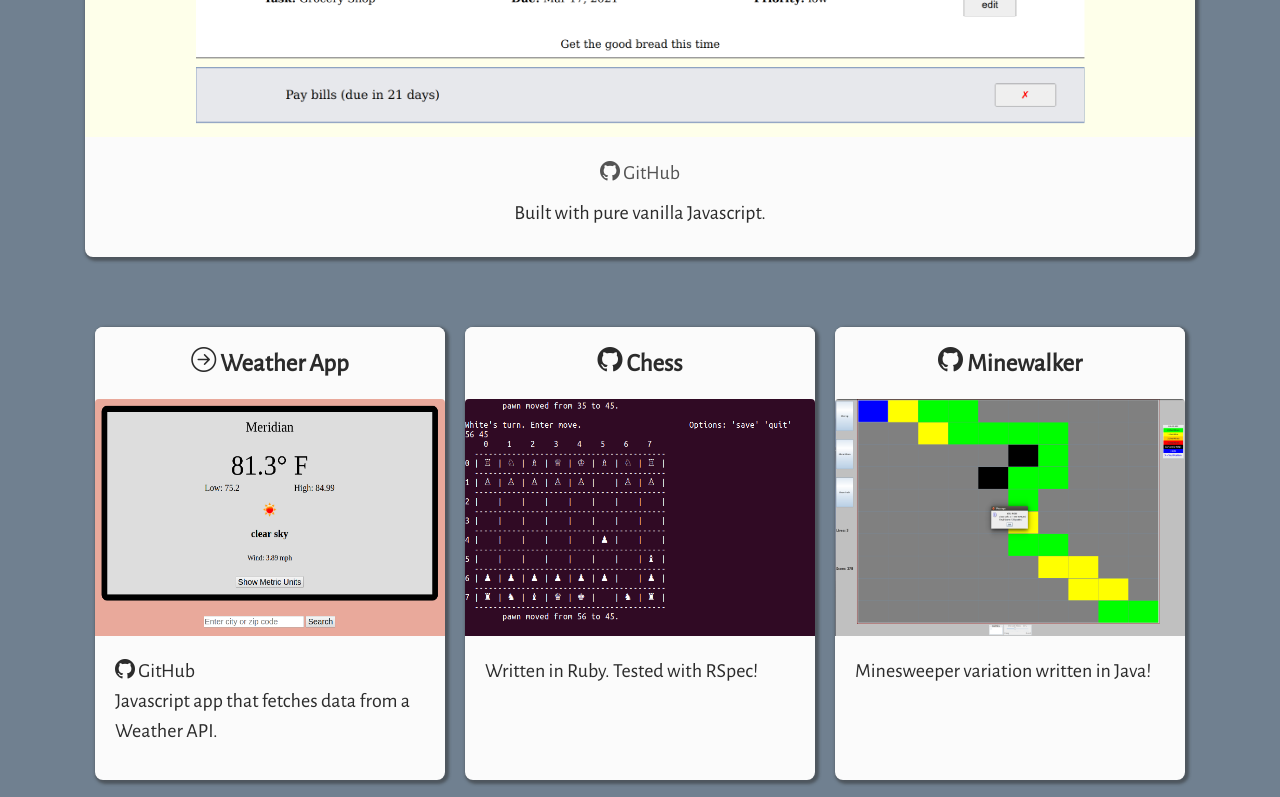
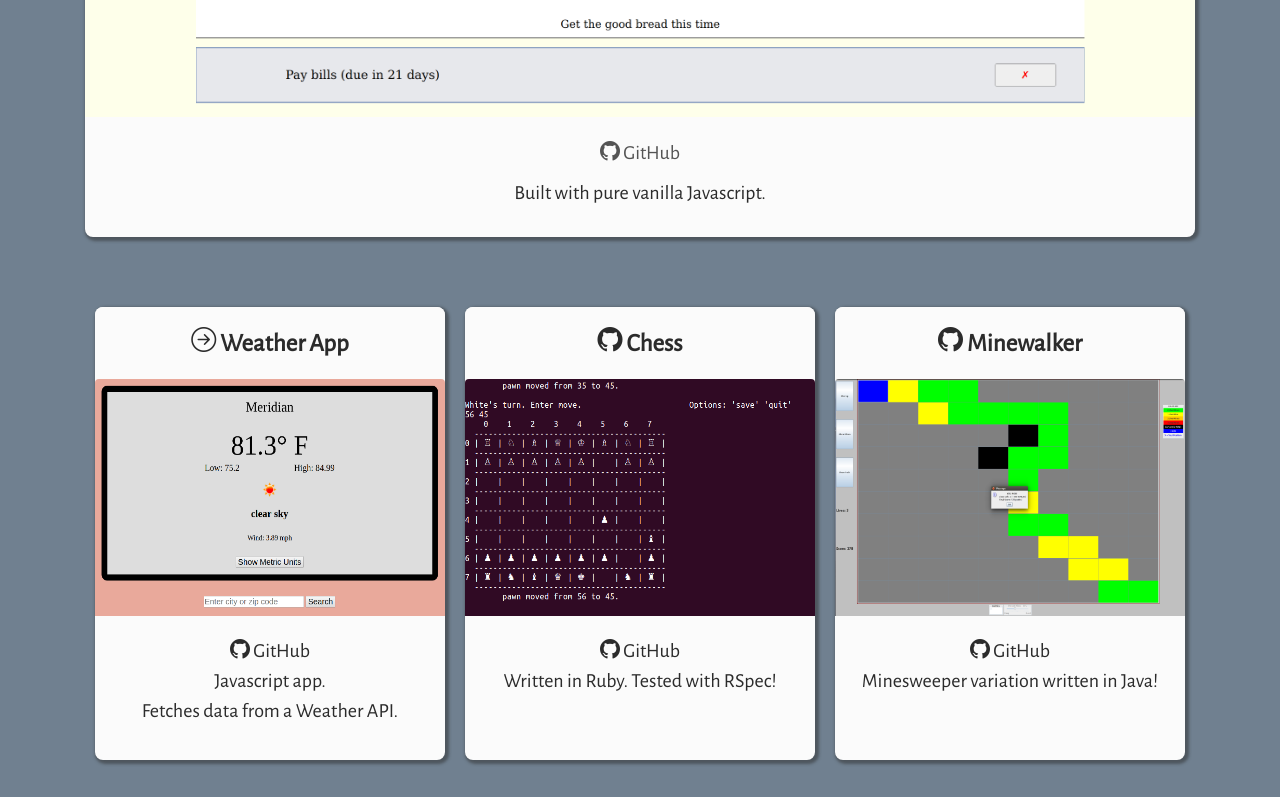
Before and after one commit to ericmailr/resume, a website: page index.html in a window 1280 px wide. Shown: the part 2000-2797 px from the top of the page. Drawn offline with nearby package versions, Linux system fonts and the light colour scheme; a web font is replaced by a local one.

Commit message:
update resume, adjust some spacing

```diff
--- a/index.html
+++ b/index.html
@@ -131,7 +131,7 @@
       <div
         class="container-fluid d-flex flex-column align-items-center projects-container middle-container"
       >
-        <div class="card my-3" style="width: 100%">
+        <div class="card mb-3" style="width: 100%">
           <h5 class="card-title py-3 mx-auto">
             <a href="https://twitter-clone-ericmiller.herokuapp.com/"
               ><i class="bi bi-arrow-right-circle"></i> Twitter Clone
@@ -193,14 +193,18 @@
               alt="weather app screenshot"
               height="60%"
             />
-            <div class="card-body" style="height: 8rem">
+            <div
+              class="card-body container d-flex flex-column align-items-center"
+              style="height: 8rem"
+            >
               <span
                 ><a href="https://github.com/ericmailr/weather-app"
                   ><i class="bi bi-github"></i> GitHub</a
                 ></span
               >
-              <p class="card-text">
-                Javascript app that fetches data from a Weather API.
+              <p class="card-text d-flex flex-column align-items-center">
+                <span>Javascript app.</span
+                ><span>Fetches data from a Weather API.</span>
               </p>
             </div>
           </div>
@@ -216,7 +220,16 @@
               alt="chess"
               height="60%"
             />
-            <div class="card-body" style="height: 8rem">
+            <div
+              class="card-body container d-flex flex-column align-items-center"
+              style="height: 8rem"
+            >
+              <span
+                ><a href="https://github.com/ericmailr/ruby_final_project"
+                  ><i class="bi bi-github"></i> GitHub</a
+                ></span
+              >
+
               <p class="card-text">Written in Ruby. Tested with RSpec!</p>
             </div>
           </div>
@@ -233,7 +246,15 @@
               alt="Minewalker screenshot"
               height="60%"
             />
-            <div class="card-body" style="height: 8rem">
+            <div
+              class="card-body container d-flex flex-column align-items-center"
+              style="height: 8rem"
+            >
+              <span
+                ><a href="https://github.com/ericmailr/Minewalker"
+                  ><i class="bi bi-github"></i> GitHub</a
+                ></span
+              >
               <p class="card-text">Minesweeper variation written in Java!</p>
             </div>
           </div>
--- a/styles.scss
+++ b/styles.scss
@@ -37,7 +37,9 @@ a:hover {
 }
 
 #name {
-  text-shadow: 2pt 2pt rgba(43, 43, 43, 0.5);
+  //text-shadow: .5pt .5pt rgba(43, 43, 43, 0.5);
+  font-family: Roboto;
+  font-weight: 800;
 }
 
 .skills {
```
Also changed, not shown: styles.css, 2 other files.
